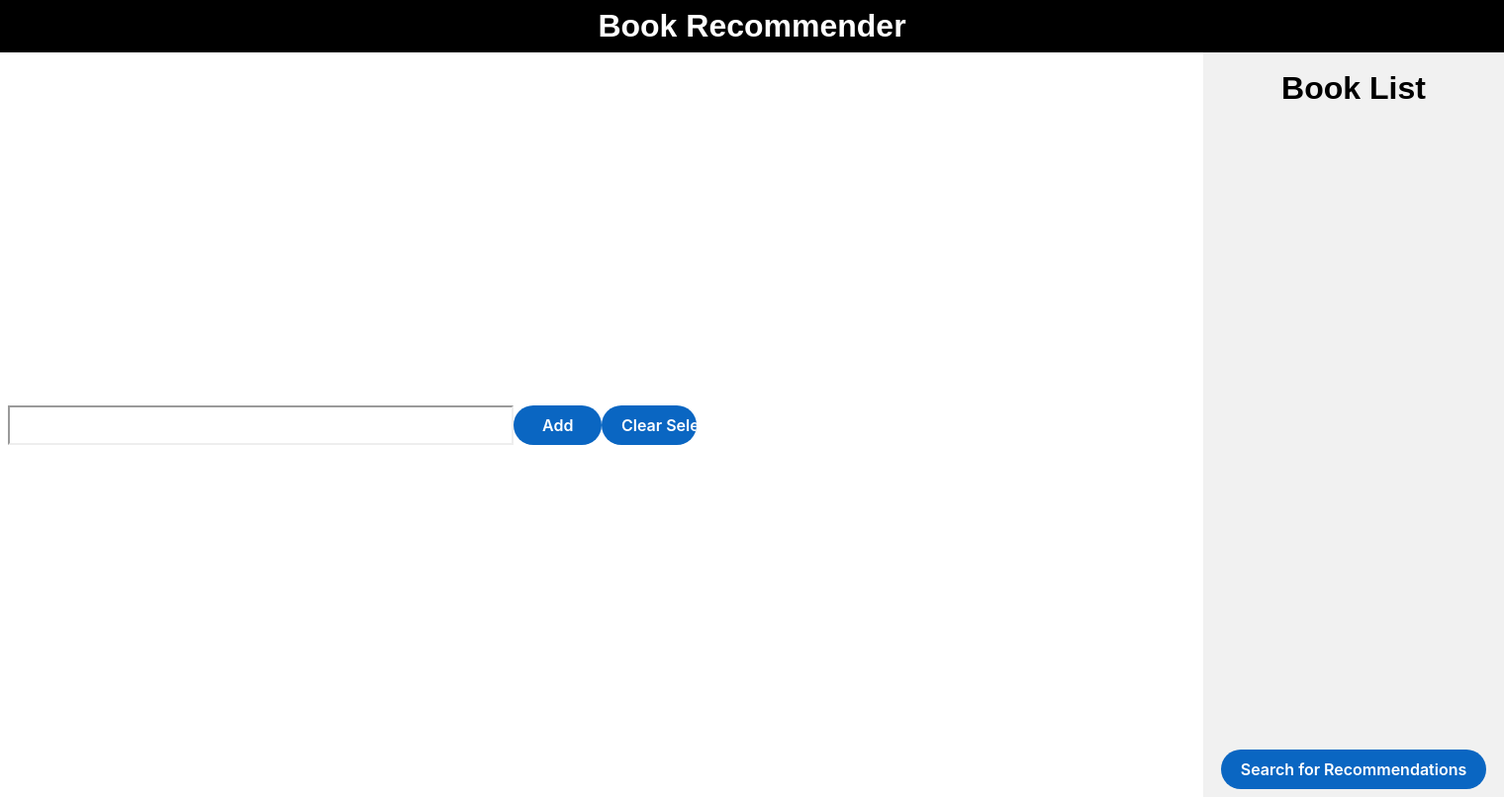
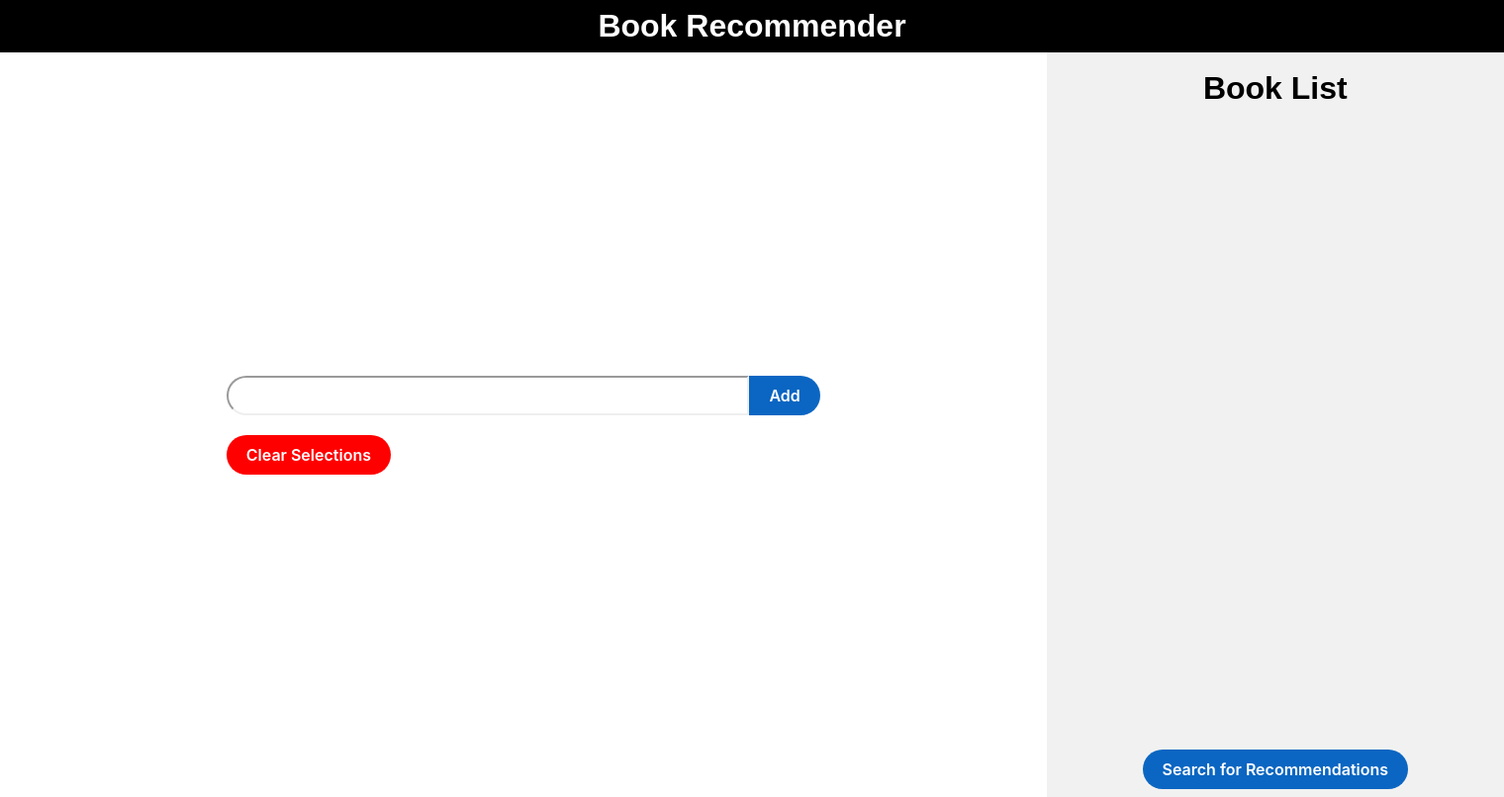
Before and after one commit to BenB1116/gphc-demo, a Flask app: page / in a window 1520 px wide. Shown: the whole page at 99% size. Run offline with Flask 2, Linux system fonts and the light colour scheme; some libraries are stand-ins or nearby versions.

Commit message:
Removed redundant code

```diff
--- a/static/css/main.css
+++ b/static/css/main.css
@@ -31,6 +31,7 @@
     padding: 0.5rem;
     align-items: center;
     justify-content: center;
+    flex-direction: column;
 }
 
 #side-bar {
@@ -84,57 +85,6 @@
     width: 150px;
 }
 
-.button {
-    align-items: center;
-    background-color: #0A66C2;
-    border: 0;
-    border-radius: 100px;
-    box-sizing: border-box;
-    color: #ffffff;
-    cursor: pointer;
-    display: inline-flex;
-    font-family: -apple-system, system-ui, system-ui, "Segoe UI", Roboto, "Helvetica Neue", "Fira Sans", Ubuntu, Oxygen, "Oxygen Sans", Cantarell, "Droid Sans", "Apple Color Emoji", "Segoe UI Emoji", "Segoe UI Symbol", "Lucida Grande", Helvetica, Arial, sans-serif;
-    font-size: 16px;
-    font-weight: 600;
-    justify-content: center;
-    line-height: 20px;
-    max-width: 480px;
-    min-height: 40px;
-    min-width: 0px;
-    overflow: hidden;
-    padding: 0px;
-    padding-left: 20px;
-    padding-right: 20px;
-    text-align: center;
-    touch-action: manipulation;
-    transition: background-color 0.167s cubic-bezier(0.4, 0, 0.2, 1) 0s, box-shadow 0.167s cubic-bezier(0.4, 0, 0.2, 1) 0s, color 0.167s cubic-bezier(0.4, 0, 0.2, 1) 0s;
-    user-select: none;
-    -webkit-user-select: none;
-    vertical-align: middle;
-    white-space: nowrap;
-}
-
-.button:hover,
-.button:focus {
-    background-color: #16437E;
-    color: #ffffff;
-}
-
-.button:active {
-    background: #09223b;
-    color: rgb(255, 255, 255, .7);
-}
-
-.button:disabled {
-    cursor: not-allowed;
-    background: rgba(0, 0, 0, .08);
-    color: rgba(0, 0, 0, .3);
-}
-
-#side-bar .button {
-    align-self: flex-end;
-}
-
 form {
     background-color: white;
     width: 600px;
@@ -142,14 +92,14 @@
     display: flex;
 }
 
-form input {
+form input[type=text] {
     flex: 1;
 }
 
 input[type=text] {
     text-align: left;
-    /* border-top-left-radius: 100px;
-    border-bottom-left-radius: 100px; */
+    border-top-left-radius: 100px;
+    border-bottom-left-radius: 100px;
     padding-right: 20px;
     border-right: none;
     text-indent: 15px;
@@ -157,53 +107,6 @@
     border: 2.5px inset;
 }
 
-form input[type=submit] {
-    flex: 0.1;
-    align-items: center;
-    background-color: #0A66C2;
-    border: 0;
-    border-top-right-radius: 100px;
-    border-bottom-right-radius: 100px;
-    box-sizing: border-box;
-    color: #ffffff;
-    cursor: pointer;
-    display: inline-flex;
-    font-family: -apple-system, system-ui, system-ui, "Segoe UI", Roboto, "Helvetica Neue", "Fira Sans", Ubuntu, Oxygen, "Oxygen Sans", Cantarell, "Droid Sans", "Apple Color Emoji", "Segoe UI Emoji", "Segoe UI Symbol", "Lucida Grande", Helvetica, Arial, sans-serif;
-    font-size: 16px;
-    font-weight: 600;
-    justify-content: center;
-    line-height: 20px;
-    max-width: 480px;
-    min-height: 40px;
-    min-width: 0px;
-    overflow: hidden;
-    padding: 0px;
-    padding-left: 20px;
-    padding-right: 20px;
-    text-align: center;
-    touch-action: manipulation;
-    transition: background-color 0.167s cubic-bezier(0.4, 0, 0.2, 1) 0s, box-shadow 0.167s cubic-bezier(0.4, 0, 0.2, 1) 0s, color 0.167s cubic-bezier(0.4, 0, 0.2, 1) 0s;
-    user-select: none;
-    -webkit-user-select: none;
-    vertical-align: middle;
-}
-
-form input[type=submit]:hover,
-form input[type=submit]:focus {
-    background-color: #16437E;
-    color: #ffffff;
-}
-
-form input[type=submit]:active {
-    background: #09223b;
-    color: rgb(255, 255, 255, .7);
-}
-
-form input[type=submit]:disabled {
-    cursor: not-allowed;
-    background: rgba(0, 0, 0, .08);
-    color: rgba(0, 0, 0, .3);
-}
 
 .recommend-form {
     all: unset;
@@ -286,3 +189,66 @@
     -moz-border-radius: 0px;
     background-image: none;
 }
+
+
+.button {
+    align-items: center;
+    background-color: #0A66C2;
+    border: 0;
+    box-sizing: border-box;
+    color: #ffffff;
+    cursor: pointer;
+    display: inline-flex;
+    font-family: -apple-system, system-ui, system-ui, "Segoe UI", Roboto, "Helvetica Neue", "Fira Sans", Ubuntu, Oxygen, "Oxygen Sans", Cantarell, "Droid Sans", "Apple Color Emoji", "Segoe UI Emoji", "Segoe UI Symbol", "Lucida Grande", Helvetica, Arial, sans-serif;
+    font-size: 16px;
+    font-weight: 600;
+    justify-content: center;
+    line-height: 20px;
+    min-height: 40px;
+    min-width: 0px;
+    overflow: hidden;
+    padding: 0px;
+    padding-left: 20px;
+    padding-right: 20px;
+    text-align: center;
+    touch-action: manipulation;
+    transition: background-color 0.167s cubic-bezier(0.4, 0, 0.2, 1) 0s, box-shadow 0.167s cubic-bezier(0.4, 0, 0.2, 1) 0s, color 0.167s cubic-bezier(0.4, 0, 0.2, 1) 0s;
+    user-select: none;
+    -webkit-user-select: none;
+    vertical-align: middle;
+    width: fit-content;
+}
+
+.button:hover,
+.button:focus {
+    background-color: #16437E;
+    color: #ffffff;
+}
+
+.button:active {
+    background: #09223b;
+    color: rgb(255, 255, 255, .7);
+}
+
+.button:disabled {
+    cursor: not-allowed;
+    background: rgba(0, 0, 0, .08);
+    color: rgba(0, 0, 0, .3);
+}
+
+#submit-button{
+    border-top-right-radius: 100px;
+    border-bottom-right-radius: 100px;
+}
+
+#delete-button {
+    background: red;
+    border-radius: 100px;
+    margin-top: 20px;
+    justify-self: right;
+}
+
+#recommend-button{
+    border-radius: 100px;
+    white-space: nowrap;
+}
```
